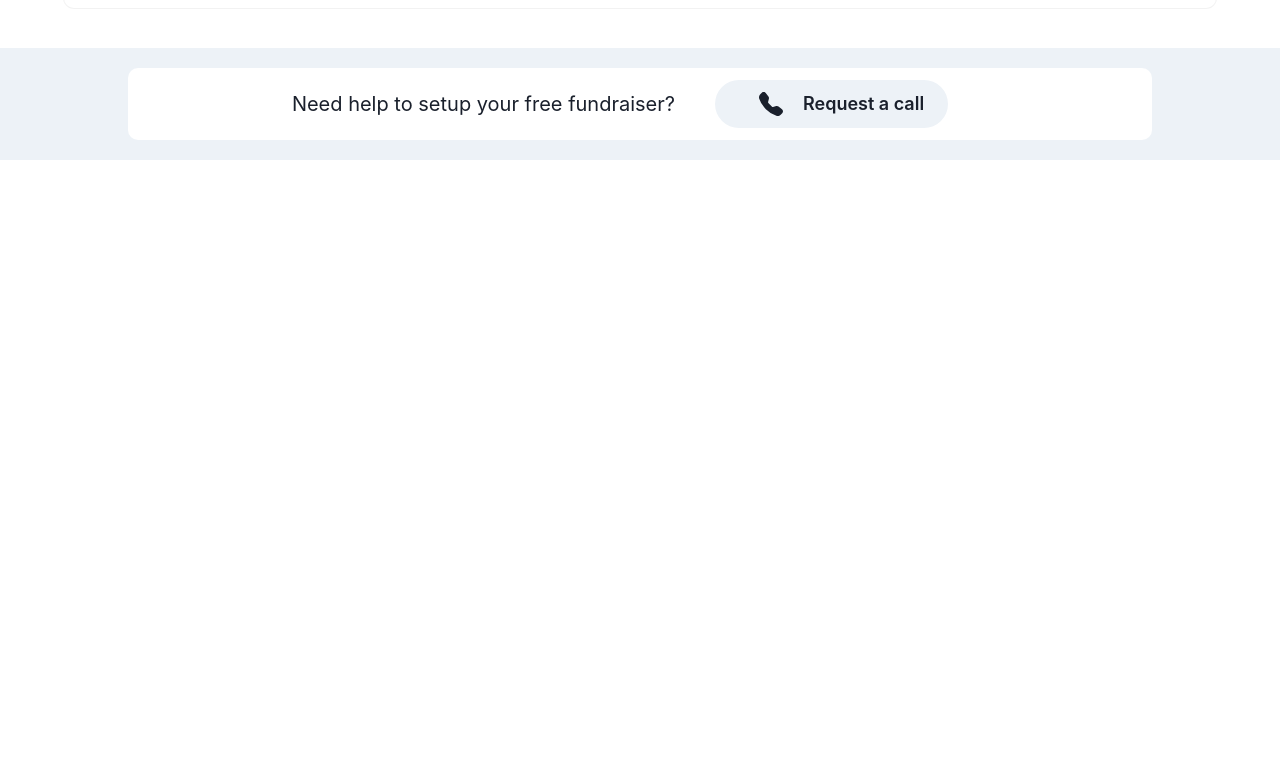
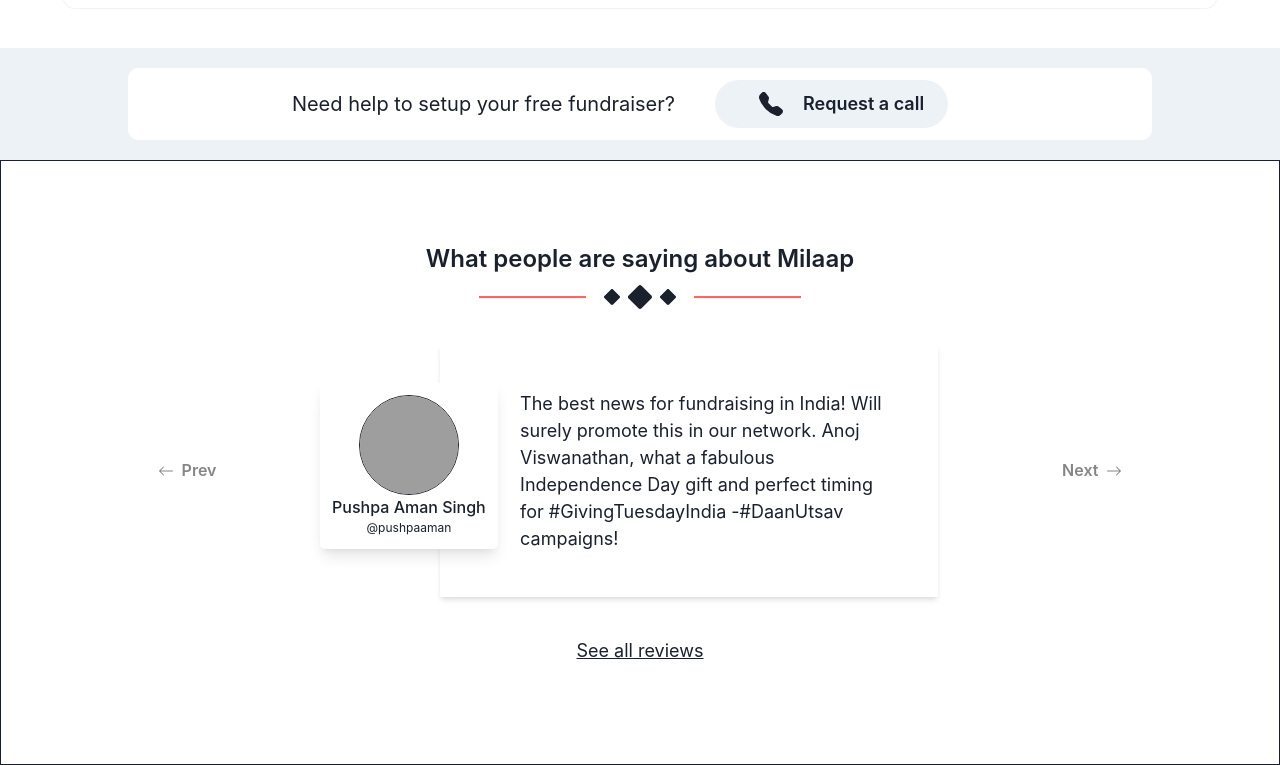
Before and after one commit to TheShenron/vigorous-ticket-1895, a React (Create React App) app: page / in a window 1280 px wide. Shown: the part 3207-3972 px from the top of the page. Before the commit the page ends 3367 px from the top, so only its background shows below. Built offline with nearby package versions, Linux system fonts and the light colour scheme; grey boxes are pictures that could not be loaded.

Commit message:
Testimoial section Done

```diff
--- /dev/null
+++ b/src/Components/day_2/Testimonial.jsx
@@ -0,0 +1,57 @@
+import React from 'react';
+import { BsFillDiamondFill } from "react-icons/bs"
+import { BsArrowLeft } from "react-icons/bs"
+import { BsArrowRight } from "react-icons/bs"
+
+import { Container, Box, Text, Divider, Icon, Flex, Button, Spacer, Image } from "@chakra-ui/react"
+
+function Testimonial(props) {
+    return (
+        <Container border="1px solid" maxW="full" py={20}>
+            <Box w="70%" m="auto" textAlign="center">
+                <Text fontSize="2xl" fontWeight="600">What people are saying about Milaap</Text>
+
+                <Flex justifyContent="center" w="40%" m="auto" mt={3}>
+                    <Divider orientation='horizontal' w="30%" m="auto" p="1px" bg="red" />
+                    <Icon as={BsFillDiamondFill} mx={1} />
+                    <Icon as={BsFillDiamondFill} mx={2} transform="scale(1.5)" />
+                    <Icon as={BsFillDiamondFill} mx={1} />
+                    <Divider orientation='horizontal' w="30%" m="auto" p="1px" bg="red" />
+                </Flex>
+            </Box>
+
+            <Flex w="80%" m="auto" mt={10} align="center">
+                <Button colorScheme='blackAlpha' variant='ghost'> <Icon as={BsArrowLeft} mr={2} /> Prev</Button>
+                <Spacer />
+                <Flex w="50%" shadow="md" transform="translateX(50px)">
+                    <Box position="absolute" top="15%" left="-120px" textAlign="center" p={3} bg="white" borderRadius={5} shadow="lg">
+                        <Image
+                            borderRadius='full'
+                            boxSize='100px'
+                            src='https://bit.ly/dan-abramov'
+                            alt='Dan Abramov'
+                            m="auto"
+                            border="1px solid"
+                        />
+                        <Text fontSize="md" fontWeight="500">Pushpa Aman Singh</Text>
+                        <Text fontSize="xs">@pushpaaman</Text>
+                    </Box>
+                    <Box>
+                        <Text p="45px" pl={20} fontSize="lg">
+                            The best news for fundraising in India! Will surely promote this in our network. Anoj Viswanathan, what a fabulous Independence Day gift and perfect timing for #GivingTuesdayIndia -#DaanUtsav campaigns!
+                        </Text>
+                    </Box>
+
+                </Flex>
+                <Spacer />
+                <Button colorScheme='blackAlpha' variant='ghost'>Next <Icon as={BsArrowRight} ml={2} /> </Button>
+            </Flex>
+
+            <Box mt={5}>
+                <Text fontSize="lg" textDecoration="underline" textAlign="center" p={5}>See all reviews</Text>
+            </Box>
+        </Container>
+    );
+}
+
+export default Testimonial;
--- a/src/routes/pages/Home.jsx
+++ b/src/routes/pages/Home.jsx
@@ -3,6 +3,7 @@
 import HeroImage from "../../Components/day_1/HeroImage"
 import Card from "../../Components/day_1/Card"
 import QRcode from '../../Components/day_2/QRcode';
+import Testimonial from '../../Components/day_2/Testimonial';
 
 function Home(props) {
     return (
@@ -14,6 +15,7 @@
             <HeroImage />
             <Card />
             <QRcode/>
+            <Testimonial/>
         </Container>
     );
 }
```
